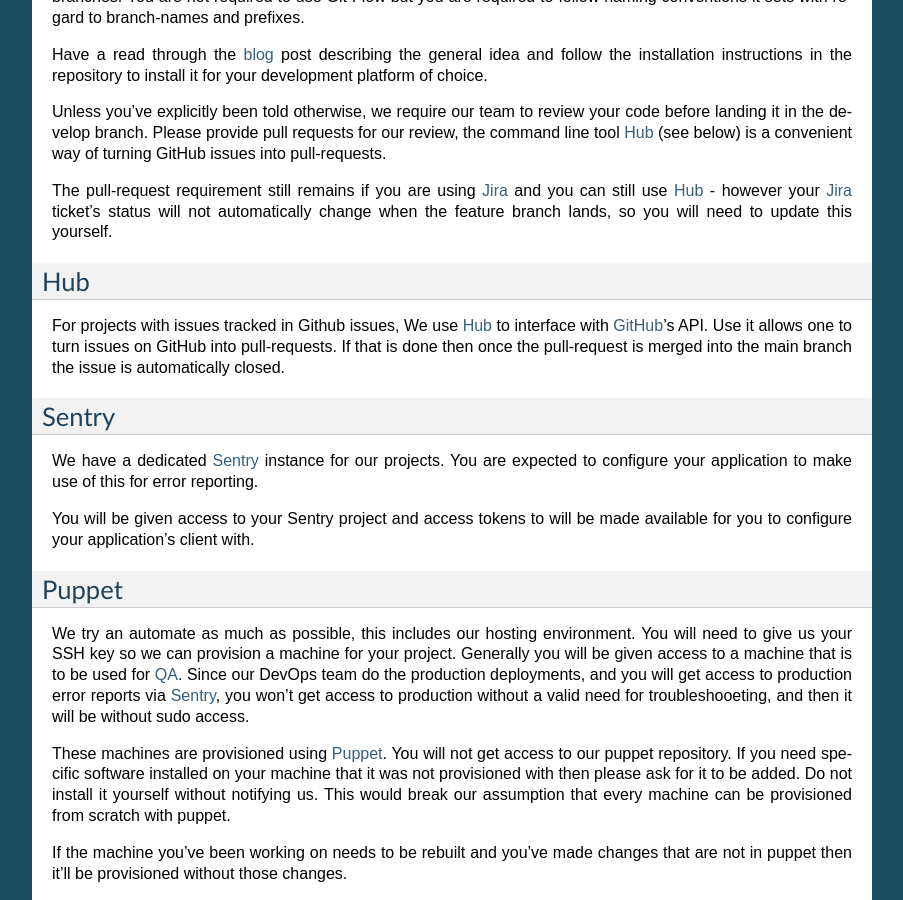
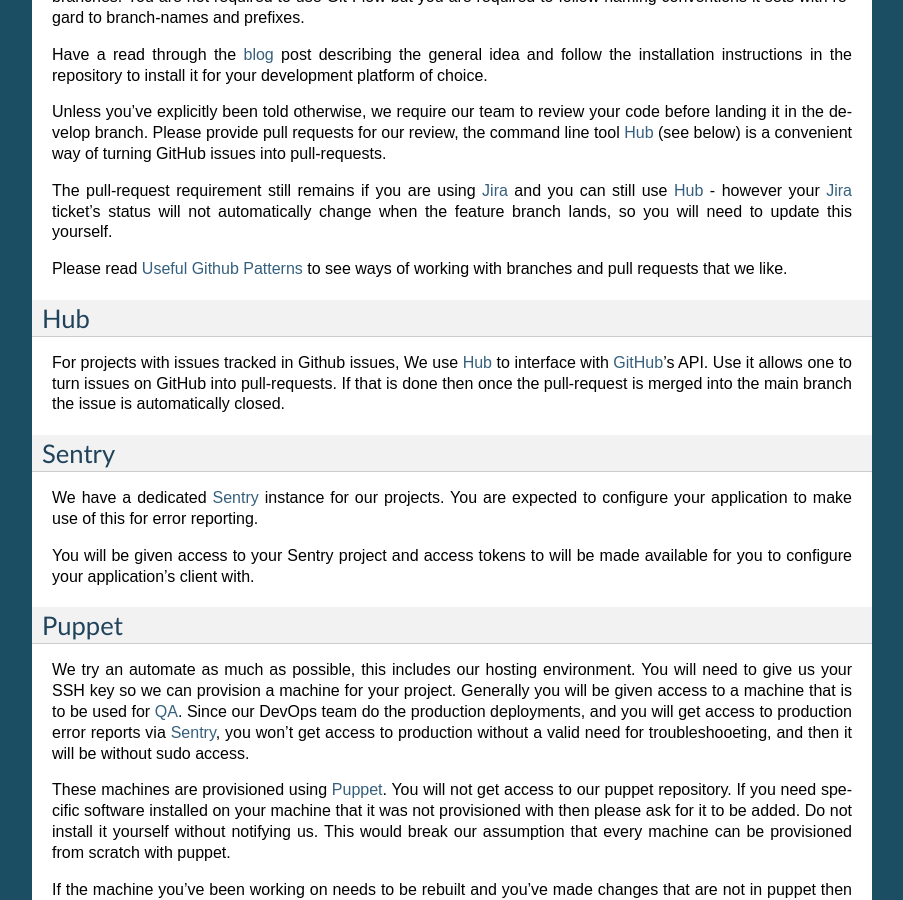
Before and after one commit to praekeltfoundation/ways-of-working, a Sphinx documentation site: the page built from docs/tools.rst, in a window 1280 px wide and 900 px high, scrolled down 999 px. Shown: the whole window, without its empty margins (198-1101 px from the left). Built offline with Sphinx 7.4.7, drawn with Linux system fonts in a browser that asks for light colours.

Commit message:
Add Useful Github Patterns

```diff
--- a/docs/tools.rst
+++ b/docs/tools.rst
@@ -73,6 +73,9 @@
 The pull-request requirement still remains if you are using Jira_ and you can still
 use Hub_ - however your Jira_ ticket's status will not automatically change
 when the feature branch lands, so you will need to update this yourself.
+
+Please read `Useful Github Patterns <http://blog.quickpeople.co.uk/2013/07/10/useful-github-patterns/>`_
+to see ways of working with branches and pull requests that we like.
 
 Hub
 ---
```
